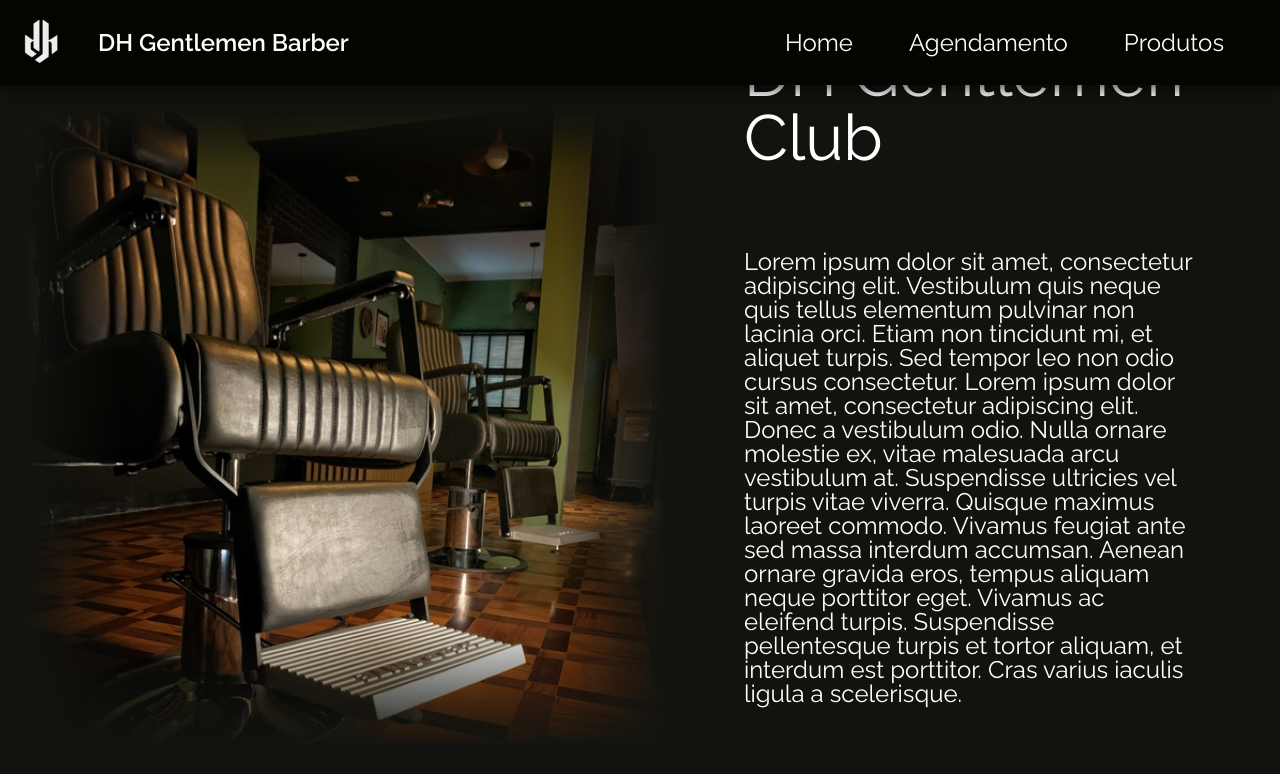
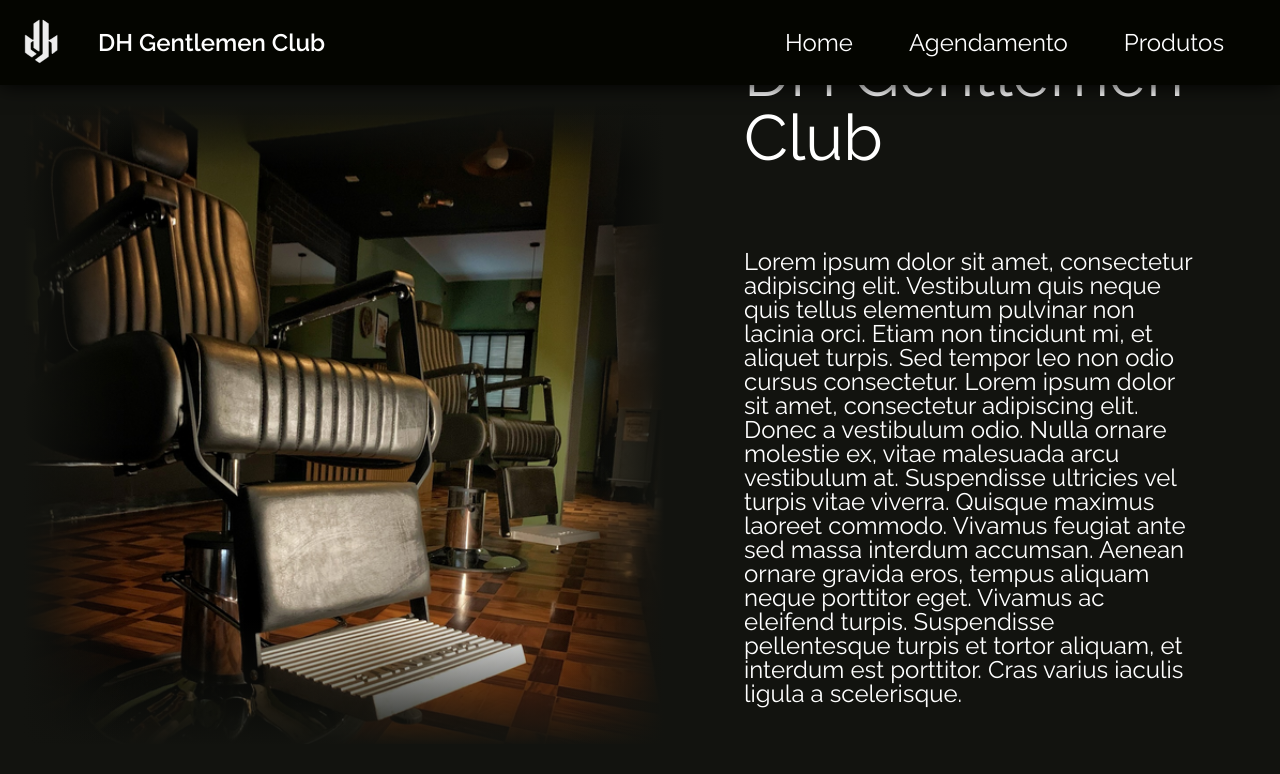
Before and after one commit to lucastbmp/gentlemen-barber, a React (Vite) app in the folder frontend/: page / in a window 1280 px wide. Shown: the top 774 px of the page. Built offline with nearby package versions, Linux system fonts and the light colour scheme.

Commit message:
style: fix name

```diff
--- a/frontend/index.html
+++ b/frontend/index.html
@@ -4,7 +4,7 @@
     <meta charset="UTF-8" />
     <link rel="icon" type="image/svg+xml" href="/dh-barber-logo.svg" />
     <meta name="viewport" content="width=device-width, initial-scale=1.0" />
-    <title>DH Gentlemen Barber Club</title>
+    <title>DH Gentlemen Club</title>
   </head>
   <body>
     <div id="root"></div>
--- a/frontend/src/components/navbar.jsx
+++ b/frontend/src/components/navbar.jsx
@@ -7,7 +7,7 @@ export default function Navbar() {
         <nav className="nav">
             <header>
                <Link to="/"><img src={logo} className="dh-logo" /></Link>
-                <h1 className="name"><Link to="/" className="custom-link">DH Gentlemen Barber</Link></h1>
+                <h1 className="name"><Link to="/" className="custom-link">DH Gentlemen Club</Link></h1>
             </header>
             <ul className="nav-list">
                 <li><Link to="/" className="custom-link">Home</Link></li>
```
